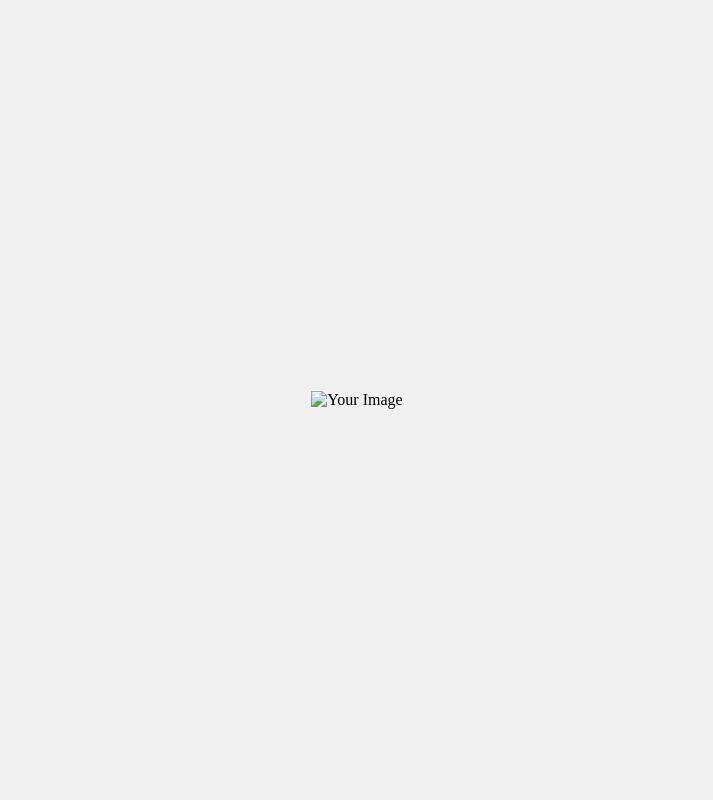
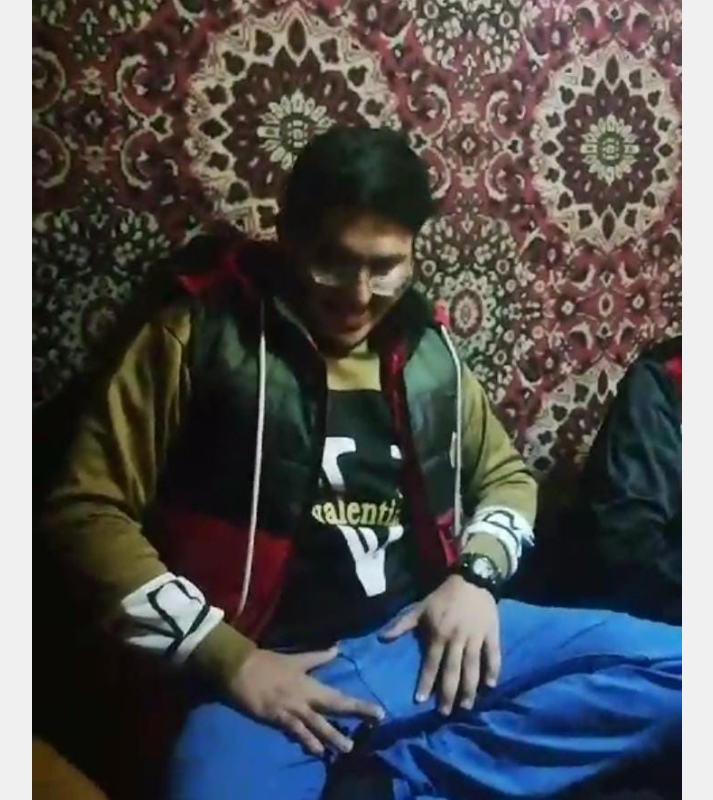
Before and after one commit to sharidon/sharidon.github.io, a plain HTML site: page index.html in a window 1280 px wide. Shown: the whole page, without its empty margins (283-996 px from the left). Drawn offline with Linux system fonts and the light colour scheme.

Commit message:
index.html

```diff
--- a/index.html
+++ b/index.html
@@ -21,6 +21,6 @@
     </style>
 </head>
 <body>
-    <img src="path_to_your_image.jpg" alt="Your Image">
+    <img src="https://github.com/sharidon/sharidon.github.io/blob/main/IMG-20240405-WA0074.jpg" alt="Your Image">
 </body>
 </html>
```
